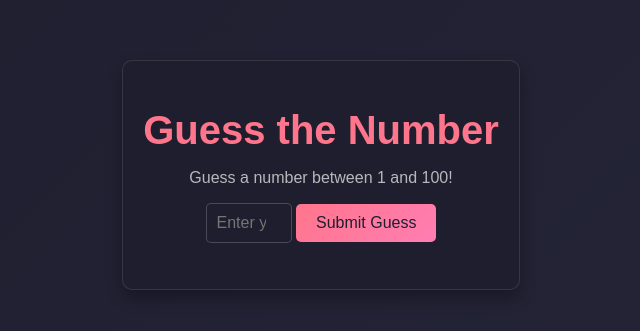
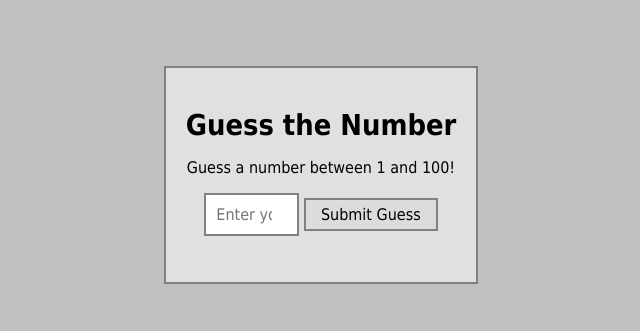
Before and after one commit to amitsehgal29/guessnumber, a plain HTML site: page index.html in a window 1280 px wide. Shown: the part 225-556 px from the top of the page, without its empty margins (319-959 px from the left). Drawn offline with Linux system fonts and the light colour scheme.

Commit message:
Update style.css

```diff
--- a/style.css
+++ b/style.css
@@ -1,8 +1,7 @@
 body {
-    font-family: 'Arial', sans-serif;
-    /* Updated background to a gradient */
-    background: linear-gradient(135deg, #1e1e2f, #252538);
-    color: #e0e0e0;
+    font-family: 'Tahoma', sans-serif; /* Retro Windows font */
+    background: #c0c0c0; /* Classic Windows gray */
+    color: #000;
     display: flex;
     justify-content: center;
     align-items: center;
@@ -11,61 +10,58 @@ body {
 }
 
 .lego-container {
-    /* Modernized container with a glassmorphism effect */
-    background: rgba(30, 30, 47, 0.8);
-    backdrop-filter: blur(10px);
-    border: 1px solid rgba(255, 255, 255, 0.1);
-    border-radius: 10px;
+    background: #e0e0e0; /* Flat light gray */
+    border: 2px solid #808080; /* Classic border */
+    border-radius: 0; /* Remove rounded corners */
     padding: 20px;
     text-align: center;
-    box-shadow: 0 8px 16px rgba(0, 0, 0, 0.3);
+    box-shadow: none; /* Remove modern shadow */
 }
 
 h1 {
-    /* Slightly larger font size for modern look */
-    font-size: 2.5rem;
-    color: #ff758c;
+    font-size: 1.8rem; /* Smaller, retro font size */
+    color: #000;
+    font-weight: bold;
     margin-bottom: 10px;
 }
 
 input {
-    /* Modernized input styles */
-    background: rgba(30, 30, 47, 0.5);
-    color: #e0e0e0;
-    border: 1px solid rgba(255, 255, 255, 0.2);
-    transition: all 0.3s ease;
+    background: #fff;
+    color: #000;
+    border: 2px solid #808080;
+    font-family: 'Tahoma', sans-serif;
     padding: 10px;
     font-size: 1rem;
-    border-radius: 5px;
+    border-radius: 0;
     margin-bottom: 10px;
 }
 
 input:focus {
-    border-color: #ff758c;
+    border-color: #000080; /* Classic blue highlight */
     outline: none;
-    box-shadow: 0 0 5px rgba(255, 117, 140, 0.8);
+    box-shadow: none; /* Remove modern shadow */
 }
 
 button {
-    /* Modernized button styles */
-    padding: 10px 20px;
+    padding: 5px 15px; /* Adjust padding for retro look */
     font-size: 1rem;
-    background: linear-gradient(135deg, #ff758c, #ff7eb3);
-    color: #1e1e2f;
-    border: none;
-    border-radius: 5px;
+    background: #dcdcdc; /* Flat button color */
+    color: #000;
+    border: 2px solid #808080;
+    font-family: 'Tahoma', sans-serif;
+    border-radius: 0;
     cursor: pointer;
     transition: all 0.3s ease;
 }
 
 button:hover {
-    background: linear-gradient(135deg, #ff7eb3, #ff758c);
-    transform: scale(1.05);
-    color: #fff;
+    background: #c0c0c0; /* Slightly darker on hover */
+    transform: none; /* Remove modern scaling */
+    color: #000;
 }
 
 p {
-    /* Updated text color for better contrast */
     font-size: 1rem;
-    color: rgba(224, 224, 224, 0.8);
+    color: #000;
+    font-family: 'Tahoma', sans-serif;
 }
```
